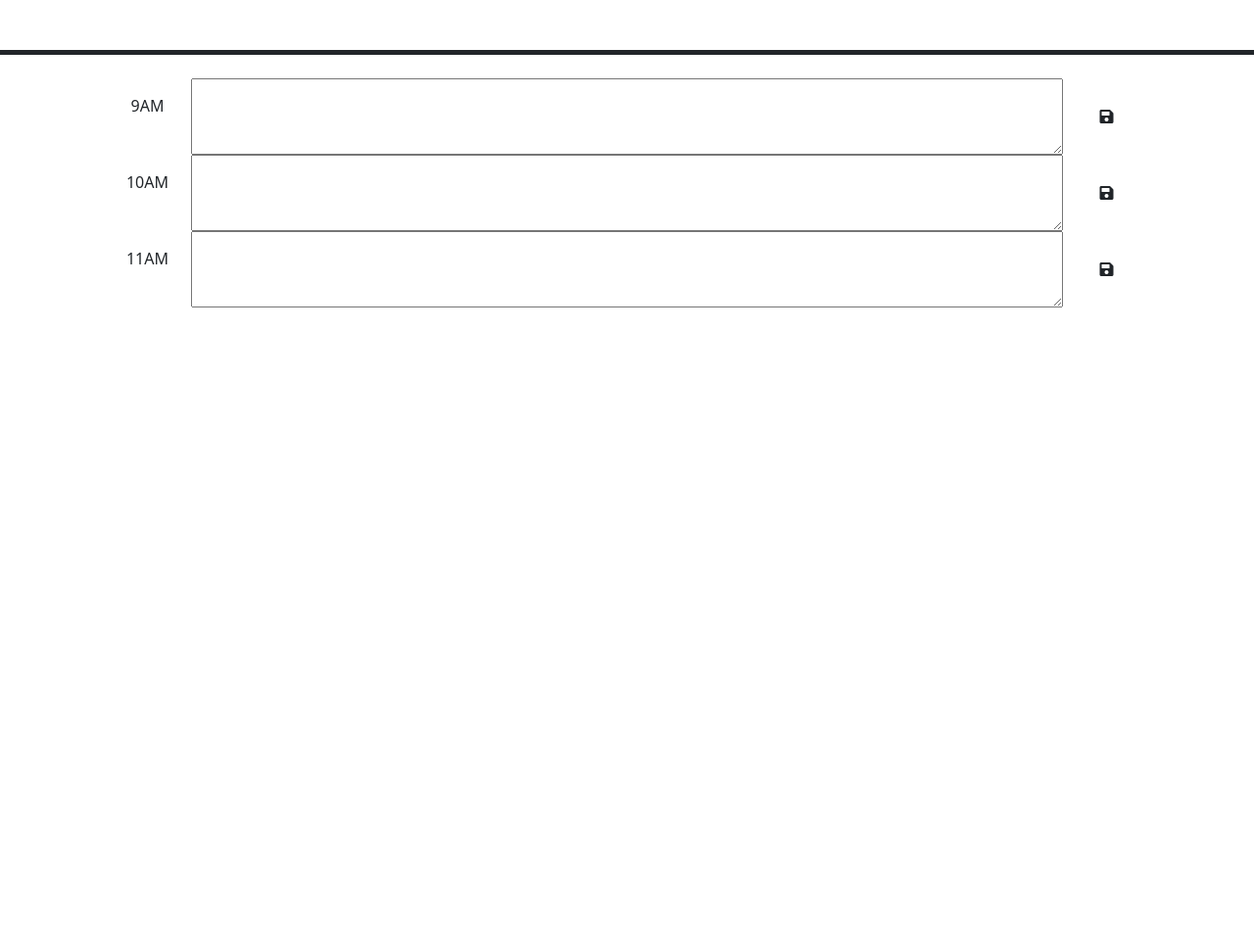
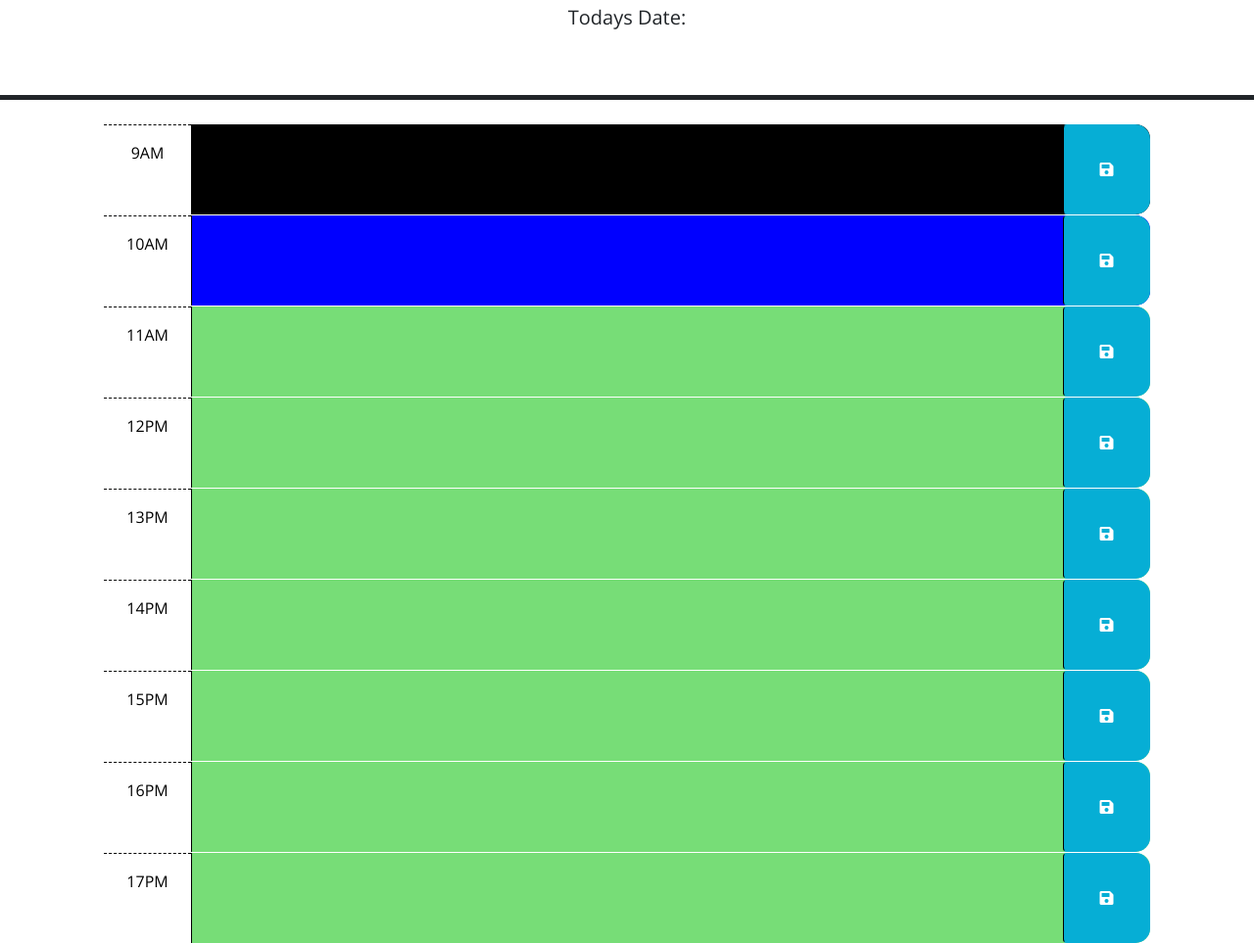
Before and after one commit to Fersill53/bug-free-palm-tree, a plain HTML site: page index.html in a window 1280 px wide. Shown: the part 176-1139 px from the top of the page at 98% size. Before the commit the page ends 800 px from the top, so only its background shows below. Drawn offline with nearby package versions, Linux system fonts and the light colour scheme.

Commit message:
added time slots to html, const to js

```diff
--- a/Assets/script.js
+++ b/Assets/script.js
@@ -1,7 +1,7 @@
 // Wrap all code that interacts with the DOM in a call to jQuery to ensure that
 // the code isn't run until the browser has finished rendering all the elements
 // in the html.
-$(function () {
+//$(function () {
     // TODO: Add a listener for click events on the save button. This code should
     // use the id in the containing time-block as a key to save the user input in
     // local storage. HINT: What does `this` reference in the click listener
@@ -20,4 +20,25 @@ $(function () {
     // attribute of each time-block be used to do this?
     //
     // TODO: Add code to display the current date in the header of the page.
-  });
+
+
+const curDay = document.getElementById('currentDay');
+const saveBtn = document.getElementById('save')
+const todDat = document.getElementById('currentDay')
+const eight = document.getElementById('hour-8')
+const nine = document.getElementById('hour-9')
+const eleven = document.getElementById('hour-11')
+const tweleve = document.getElementById('hour-12')
+const one = document.getElementById('hour-13')
+const two = document.getElementById('hour-14')
+const three = document.getElementById('hour-15')
+const four = document.getElementById('hour-16')
+const five = document.getElementById('hour-17')
+
+const today = dayjs();
+    $('currentDay').text(today.format('MMM D, YYYY'));
+
+
+//saveBtn.addEventListener('click', function(event)) {
+   // localStorage.setItem("save")
+//}
--- a/Assets/styles.css
+++ b/Assets/styles.css
@@ -10,6 +10,9 @@ body {
     color: #000000;
     border-left: 1px solid black;
     padding: 10px;
+  }
+  textarea:hover {
+    border: 3px solid violet;
   }
 
   .description {
@@ -31,12 +34,12 @@ body {
   }
 
   .past {
-    background-color: #d3d3d3;
+    background-color: #000000;
     color: white;
   }
 
   .present {
-    background-color: #ff6961;
+    background-color: blue;
     color: white;
   }
 
@@ -57,3 +60,6 @@ body {
     font-size: 20px;
     transition: all 0.3s ease-in-out;
   }
+  .saveBtn:hover {
+    border: violet 2px solid;
+  }
--- a/index.html
+++ b/index.html
@@ -18,7 +18,7 @@
       href="https://fonts.googleapis.com/css?family=Open+Sans&display=swap"
       rel="stylesheet"
     />
-    <link rel="stylesheet" href="style.css" />
+    <link rel="stylesheet" href="./Assets/styles.css" />
     <title>Work Day Scheduler</title>
   </head>
 
@@ -26,7 +26,7 @@
     <header class="p-5 mb-4 border-5 border-bottom border-dark text-center">
       <h1 class="display-3">Work Day Scheduler</h1>
       <p class="lead">A simple calendar app for scheduling your work day</p>
-      <p id="currentDay" class="lead"></p>
+      <p id="currentDay" class="lead">Todays Date:</p>
     </header>
     <div class="container-lg px-5">
       <!-- Use class for "past", "present", and "future" to apply styles to the
@@ -43,7 +43,7 @@
       <div id="hour-9" class="row time-block past">
         <div class="col-2 col-md-1 hour text-center py-3">9AM</div>
         <textarea class="col-8 col-md-10 description" rows="3"> </textarea>
-        <button class="btn saveBtn col-2 col-md-1" aria-label="save">
+        <button id="save" class="btn saveBtn col-2 col-md-1" aria-label="save">
           <i class="fas fa-save" aria-hidden="true"></i>
         </button>
       </div>
@@ -52,7 +52,7 @@
       <div id="hour-10" class="row time-block present">
         <div class="col-2 col-md-1 hour text-center py-3">10AM</div>
         <textarea class="col-8 col-md-10 description" rows="3"> </textarea>
-        <button class="btn saveBtn col-2 col-md-1" aria-label="save">
+        <button id="save" class="btn saveBtn col-2 col-md-1" aria-label="save">
           <i class="fas fa-save" aria-hidden="true"></i>
         </button>
       </div>
@@ -61,7 +61,55 @@
       <div id="hour-11" class="row time-block future">
         <div class="col-2 col-md-1 hour text-center py-3">11AM</div>
         <textarea class="col-8 col-md-10 description" rows="3"> </textarea>
-        <button class="btn saveBtn col-2 col-md-1" aria-label="save">
+        <button id="save" class="btn saveBtn col-2 col-md-1" aria-label="save">
+          <i class="fas fa-save" aria-hidden="true"></i>
+        </button>
+      </div>
+
+      <div id="hour-12" class="row time-block future">
+        <div class="col-2 col-md-1 hour text-center py-3">12PM</div>
+        <textarea class="col-8 col-md-10 description" rows="3"> </textarea>
+        <button id="save" class="btn saveBtn col-2 col-md-1" aria-label="save">
+          <i class="fas fa-save" aria-hidden="true"></i>
+        </button>
+      </div>
+
+      <div id="hour-13" class="row time-block future">
+        <div class="col-2 col-md-1 hour text-center py-3">13PM</div>
+        <textarea class="col-8 col-md-10 description" rows="3"> </textarea>
+        <button id="save" class="btn saveBtn col-2 col-md-1" aria-label="save">
+          <i class="fas fa-save" aria-hidden="true"></i>
+        </button>
+      </div>
+
+      <div id="hour-14" class="row time-block future">
+        <div class="col-2 col-md-1 hour text-center py-3">14PM</div>
+        <textarea class="col-8 col-md-10 description" rows="3"> </textarea>
+        <button id="save" class="btn saveBtn col-2 col-md-1" aria-label="save">
+          <i class="fas fa-save" aria-hidden="true"></i>
+        </button>
+      </div>
+
+      <div id="hour-15" class="row time-block future">
+        <div class="col-2 col-md-1 hour text-center py-3">15PM</div>
+        <textarea class="col-8 col-md-10 description" rows="3"> </textarea>
+        <button id="save" class="btn saveBtn col-2 col-md-1" aria-label="save">
+          <i class="fas fa-save" aria-hidden="true"></i>
+        </button>
+      </div>
+
+      <div id="hour-16" class="row time-block future">
+        <div class="col-2 col-md-1 hour text-center py-3">16PM</div>
+        <textarea class="col-8 col-md-10 description" rows="3"> </textarea>
+        <button id="save" class="btn saveBtn col-2 col-md-1" aria-label="save">
+          <i class="fas fa-save" aria-hidden="true"></i>
+        </button>
+      </div>
+
+      <div id="hour-17" class="row time-block future">
+        <div class="col-2 col-md-1 hour text-center py-3">17PM</div>
+        <textarea class="col-8 col-md-10 description" rows="3"> </textarea>
+        <button id="save" class="btn saveBtn col-2 col-md-1" aria-label="save">
           <i class="fas fa-save" aria-hidden="true"></i>
         </button>
       </div>
@@ -73,6 +121,6 @@
       crossorigin="anonymous"
     ></script>
 
-    <script src="script.js"></script>
+    <script src="./Assets/script.js"></script>
   </body>
 </html>
```
